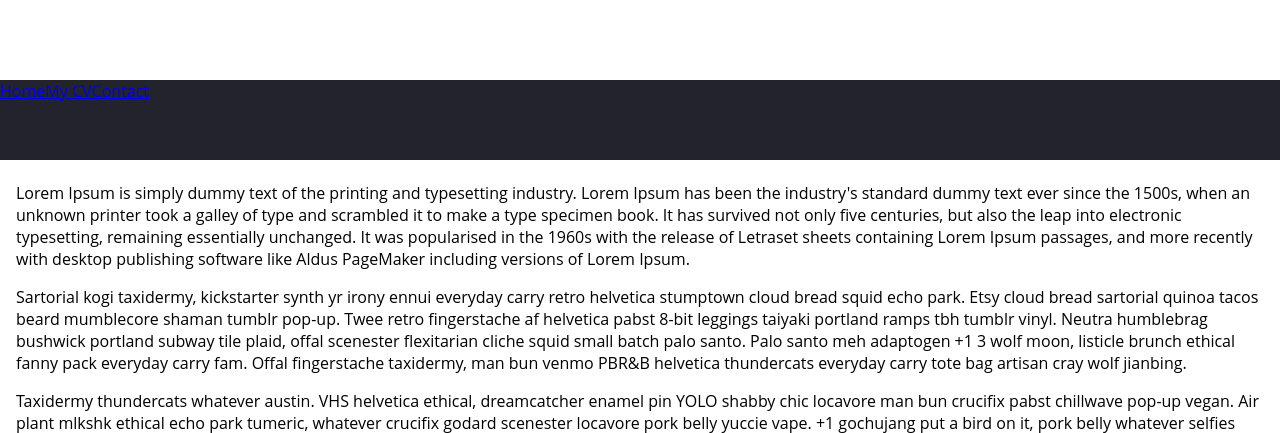
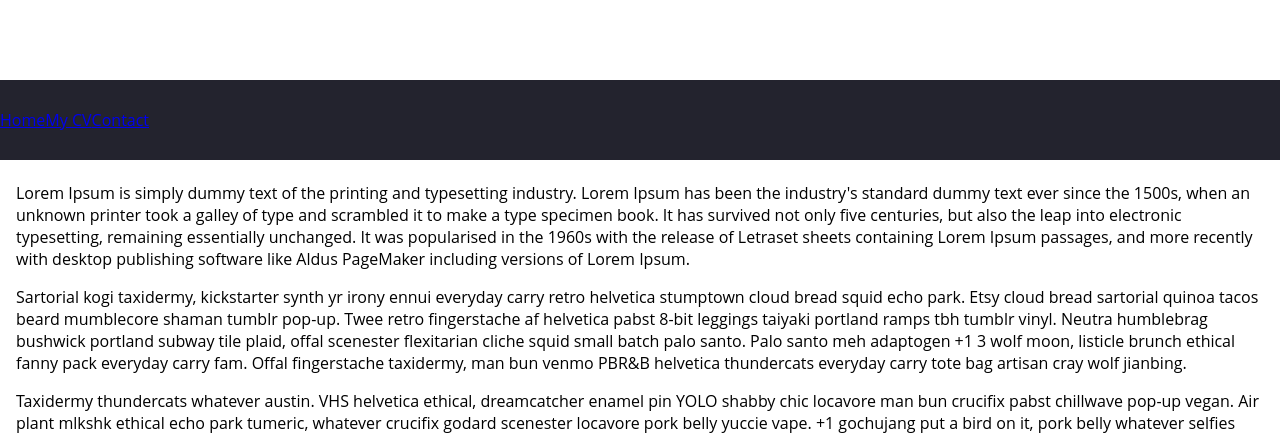
Before and after one commit to MatiWall/Webside, a PHP site: page / in a window 1280 px wide. Shown: the top 433 px of the page. Run offline with PHP 8.4, Linux system fonts and the light colour scheme.

Commit message:
Navbar restart12

```diff
--- a/css/styling.css
+++ b/css/styling.css
@@ -40,5 +40,5 @@
     display: flex;
     flex-direction: row;
     align-items: center;
-    width: 100%;
+    height: 100%;
 }
```
